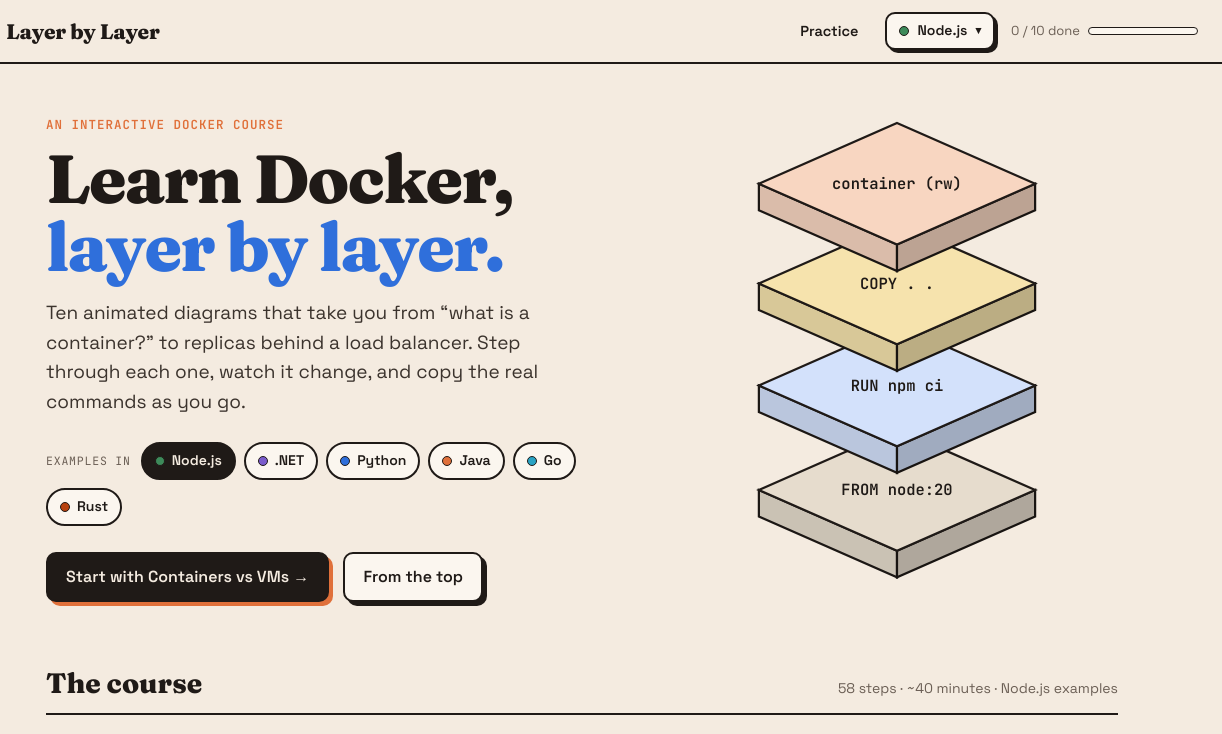
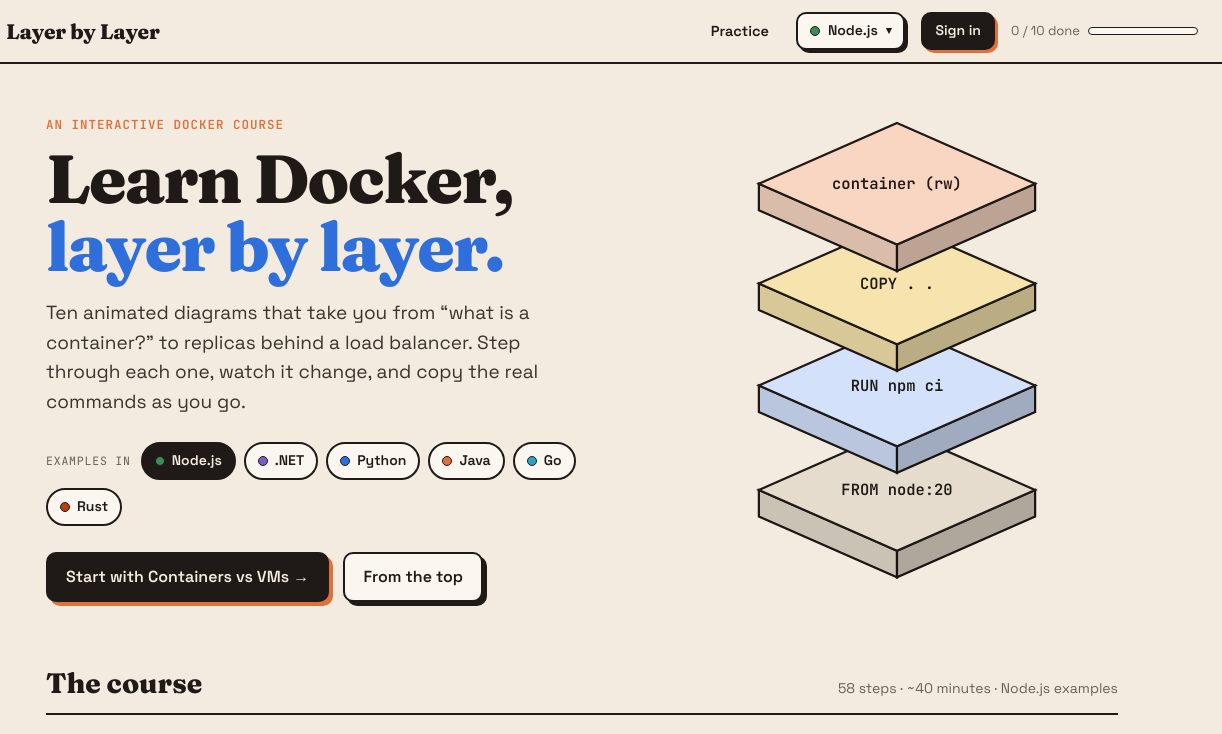
Before and after one commit to craftycoder07/docker-layer-by-layer, a plain HTML site: page index.html in a window 1280 px wide. Shown: the top 734 px of the page, 58-1280 px from the left. Drawn offline with Linux system fonts and the light colour scheme.

Commit message:
Enable Firebase sign-in (Google + email link)
Co-Authored-By: Claude Opus 5.5 <noreply@anthropic.com>
Claude-Session: https://claude.ai/code/session_015Er3k3p2ca4qz4F5wuF496

```diff
--- a/index.html
+++ b/index.html
@@ -1683,8 +1683,16 @@ function showBuild(r){
    Paste the web-app config from the Firebase console into FIREBASE_CONFIG.
    While it is null, sign-in stays hidden and progress lives in this browser only.
    ===================================================================== */
-const FIREBASE_CONFIG=null;
-const AUTH_PROVIDERS=['github','google','microsoft','email']; // remove any you haven't enabled in Firebase
+const FIREBASE_CONFIG={
+  apiKey:"AIzaSyC5kA7FmbrF9f7Y6SBLE3pwXeIQO3t7UT0",
+  authDomain:"layer-by-layer-e7cd3.firebaseapp.com",
+  projectId:"layer-by-layer-e7cd3",
+  storageBucket:"layer-by-layer-e7cd3.firebasestorage.app",
+  messagingSenderId:"958721232537",
+  appId:"1:958721232537:web:9cc2997ca646ae3d95b208",
+  measurementId:"G-JE823GQQDV"
+};
+const AUTH_PROVIDERS=['google','email']; // remove any you haven't enabled in Firebase
 const FB_VER='10.14.1';
 let FB=null,USER=null,AUTH_STATE='off',cloudTimer=null,lastSync=null;
 const PROVIDER_LABEL={github:'GitHub',google:'Google',microsoft:'Microsoft'};
```
Also changed, not shown: 1 other file.
